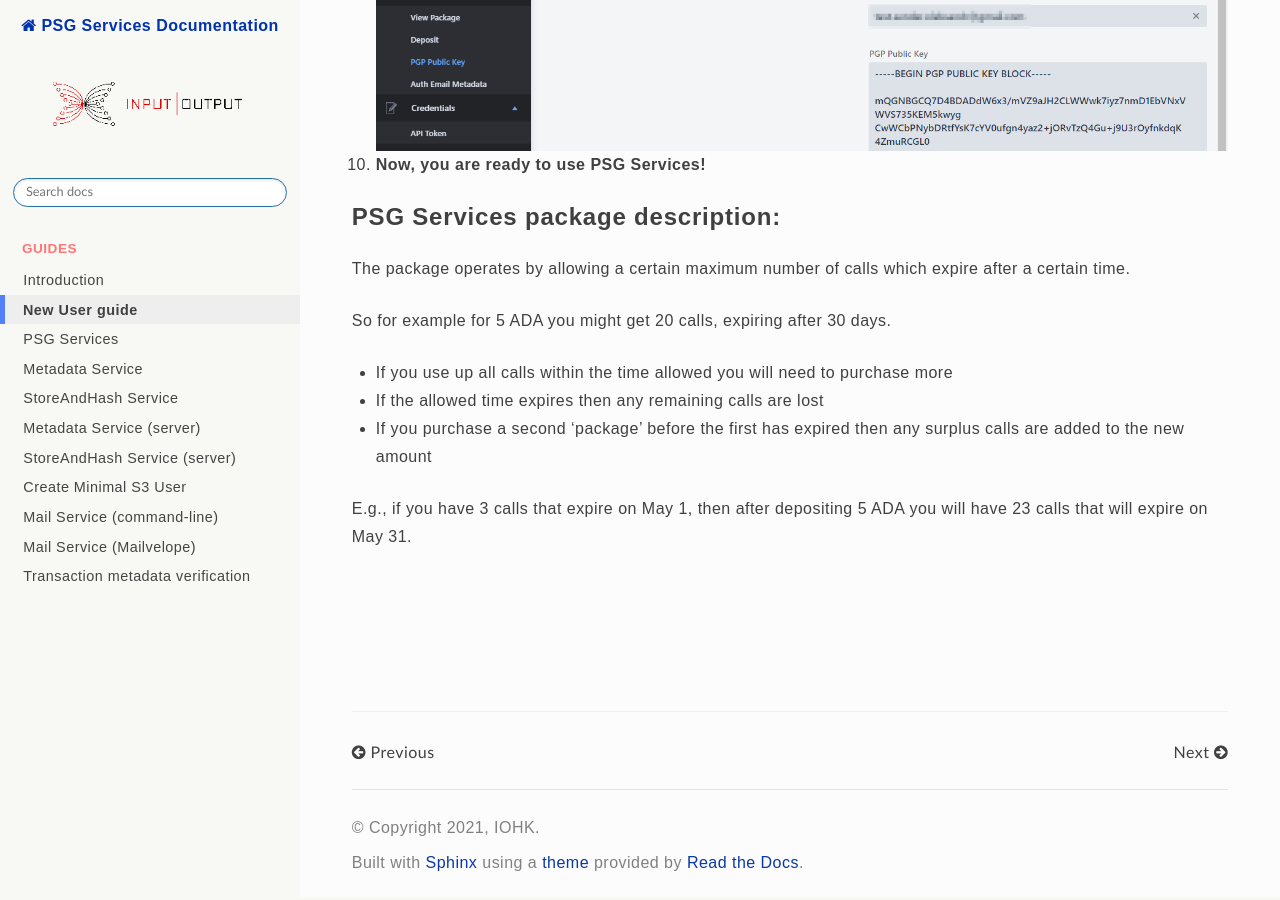
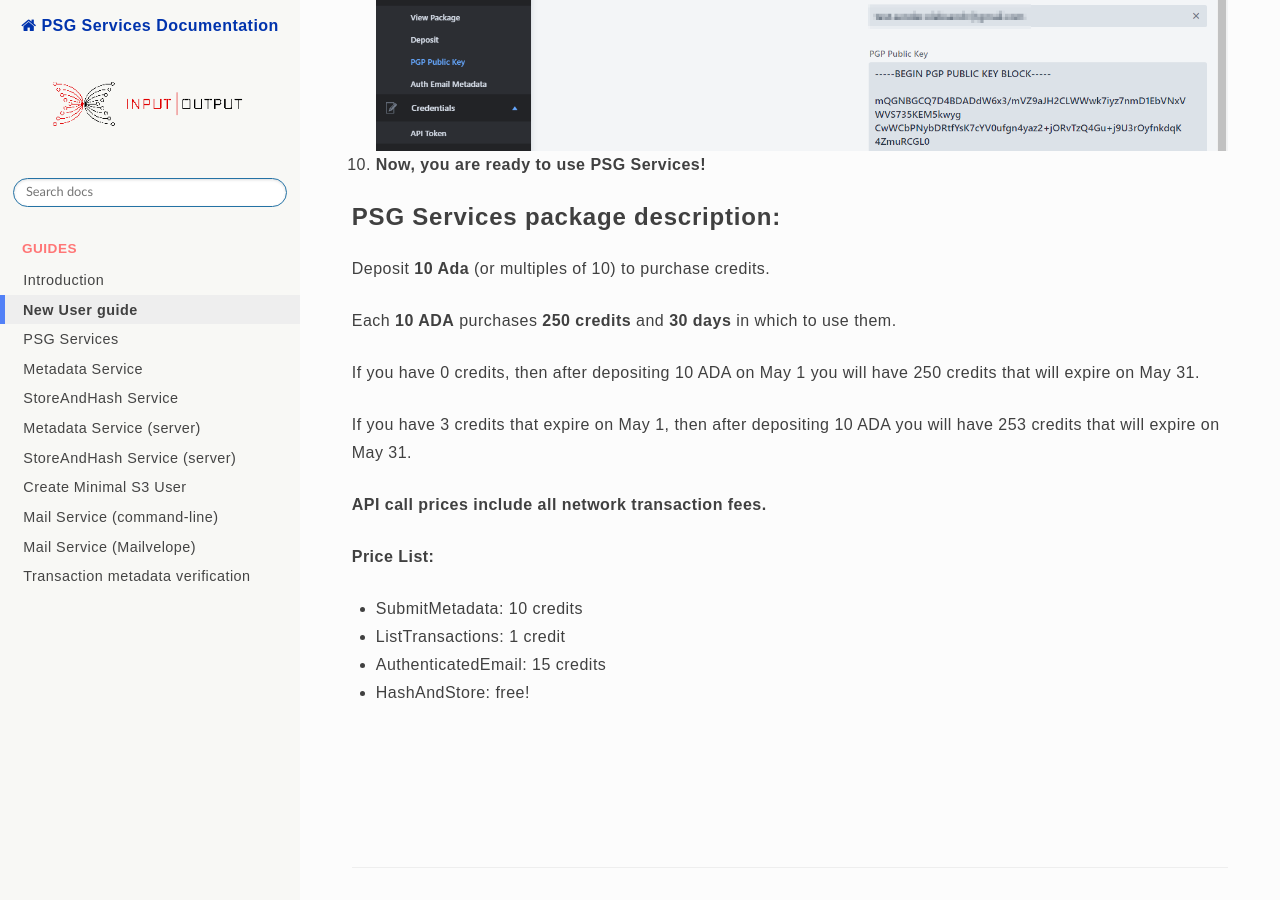
Before and after one commit to input-output-hk/PSG, a Sphinx documentation site: the page built from docs/source/guides/new_user_guide.md, in a window 1280 px wide and 900 px high, scrolled down 2489 px. Built offline with Sphinx 7.4.7 and the Read the Docs theme 2.0.0, drawn with Linux system fonts in a browser that asks for light colours; some web fonts are replaced.

Commit message:
Fix recipient links. Add new package description to new user guide

```diff
--- a/docs/source/guides/new_user_guide.md
+++ b/docs/source/guides/new_user_guide.md
@@ -36,11 +36,19 @@
 10. **Now, you are ready to use PSG Services!**
 
 ### PSG Services package description:
-The package operates by allowing a certain maximum number of calls which expire after a certain time.
+Deposit **10 Ada** (or multiples of 10) to purchase credits.
 
-So for example for 5 ADA you might get 20 calls, expiring after 30 days.
-- If you use up all calls within the time allowed you will need to purchase more
-- If the allowed time expires then any remaining calls are lost
-- If you purchase a second 'package' before the first has expired then any surplus calls are added to the new amount
+Each **10 ADA** purchases **250 credits** and **30 days** in which to use them.
 
-E.g., if you have 3 calls that expire on May 1, then after depositing 5 ADA you will have 23 calls that will expire on May 31.
+If you have 0 credits, then after depositing 10 ADA on May 1 you will have 250 credits that will expire on May 31.
+
+If you have 3 credits that expire on May 1, then after depositing 10 ADA you will have 253 credits that will expire on May 31.
+
+**API call prices include all network transaction fees.**
+
+**Price List:**
+
+- SubmitMetadata: 10 credits
+- ListTransactions: 1 credit
+- AuthenticatedEmail: 15 credits
+- HashAndStore: free!
```
Also changed, not shown: docs/source/guides/mail_service_guide_gpg.md (+2 -2 lines), docs/source/guides/mail_service_guide_ui.md (+2 -2 lines).
